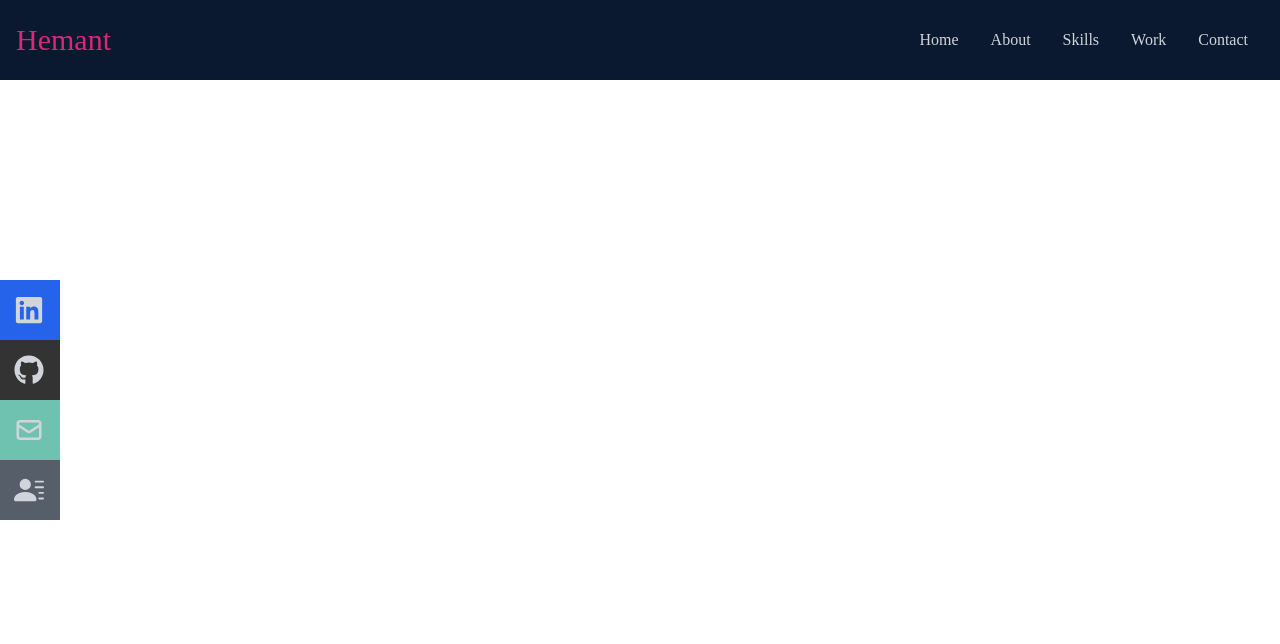
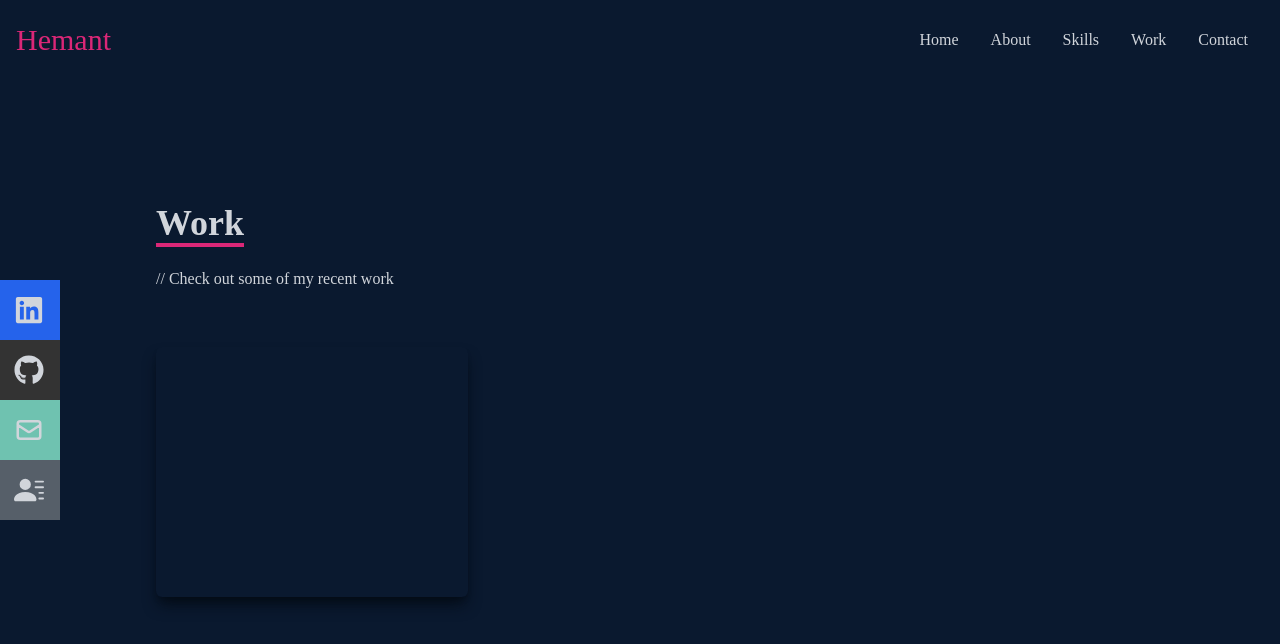
Before and after one commit to hemantwasthere/Portfolio, a Next.js app: page /work in a window 1280 px wide. Shown: the top 644 px of the page. Built offline with nearby package versions, Linux system fonts and the light colour scheme.

Commit message:
Work and contact page are almost done

```diff
--- a/pages/contact.js
+++ b/pages/contact.js
@@ -1,8 +1,19 @@
 import React from 'react'
 
-function Contact() {
+const Contact = () => {
   return (
-    <div>Contact</div>
+    <div name='contact' className='w-full h-screen bg-[#0a192f] flex justify-center items-center p-4'>
+        <form method='POST' action="https://getform.io/f/a699a1b2-f225-434e-b317-1fbbde8e006c" className='flex flex-col max-w-[600px] w-full'>
+            <div className='pb-8'>
+                <p className='text-4xl font-bold inline border-b-4 border-pink-600 text-gray-300'>Contact</p>
+                <p className='text-gray-300 py-4'>&#x2f;&#x2f; Submit the form below or shoot me an email - myemail@gmail.com</p>
+            </div>
+            <input className='bg-[#ccd6f6] p-2' type="text" placeholder='Name' name='name' />
+            <input className='my-4 p-2 bg-[#ccd6f6]' type="email" placeholder='Email' name='email' />
+            <textarea className='bg-[#ccd6f6] p-2' name="message" rows="10" placeholder='Message'></textarea>
+            <button className='text-white border-2 hover:bg-pink-600 hover:border-pink-600 px-4 py-3 my-8 mx-auto flex items-center'>Let’s Collaborate</button>
+        </form>
+    </div>
   )
 }
 
--- a/pages/work.js
+++ b/pages/work.js
@@ -1,9 +1,47 @@
-import React from 'react'
+import React from 'react';
+import WorkImg from '../public/workImg.jpeg';
+import realEstate from '../public/realestate.jpg';
+import Link from 'next/link';
 
-function Work() {
+const Work = () => {
   return (
-    <div>Work</div>
-  )
-}
+    <div name='work' className='w-full md:h-screen text-gray-300 bg-[#0a192f]'>
+      <div className='max-w-[1000px] mx-auto p-4 flex flex-col justify-center w-full h-full'>
+        <div className='pb-8'>
+          <p className='text-4xl font-bold inline border-b-4 text-gray-300 border-pink-600'>
+            Work
+          </p>
+          <p className='py-6'>&#x2f;&#x2f; Check out some of my recent work</p>
+        </div>
 
-export default Work
+        {/* Container */}
+        <div className='grid sm:grid-cols-2 md:grid-cols-3 gap-4'>
+
+          {/* Grid Item */}
+          <div style={{ backgroundImage: `url(${realEstate})` }} className='shadow-lg shadow-[#040c16] group container rounded-md flex justify-center items-center mx-auto content-div'>
+            {/* Hover Effects */}
+            <div className='opacity-0 group-hover:opacity-100'>
+              <span className='text-2xl font-bold text-white tracking-wider'>
+                React JS Application
+              </span>
+              <div className='pt-8 text-center'>
+                <Link passHref href='/'>
+                  <button className='text-center rounded-lg px-4 py-3 m-2 bg-white text-gray-700 font-bold text-lg'>
+                    Demo
+                  </button>
+                </Link>
+                <Link passHref href='/'>
+                  <button className='text-center rounded-lg px-4 py-3 m-2 bg-white text-gray-700 font-bold text-lg'>
+                    Code
+                  </button>
+                </Link>
+              </div>
+            </div>
+          </div>
+        </div>
+      </div>
+    </div>
+  );
+};
+
+export default Work;
--- a/styles/globals.css
+++ b/styles/globals.css
@@ -6,9 +6,6 @@
 @import url('https://fonts.googleapis.com/css2?family=Be+Vietnam+Pro&family=Caveat:wght@600&family=Dancing+Script:wght@700&family=Poppins:wght@400;500;600&family=Roboto&family=Water+Brush&display=swap');
 
 @layer base{
-    .hemant{
-        @apply font-[Caveat]
-    }
     body{
         @apply font-[Raleway];
     }
@@ -17,3 +14,16 @@
         @apply cursor-pointer;
     }
 }
+
+.hemant{
+    font-family: Caveat;
+}
+.content-div{
+    background-repeat: no-repeat;
+    background-size: cover;
+    background-position: center;
+    height: 250px;
+}
+.content-div:hover{
+    background-image: linear-gradient(to right, rgba(112, 157, 255, 0.8)) hsla(242, 74%, 61%, 0.8);
+}
```
